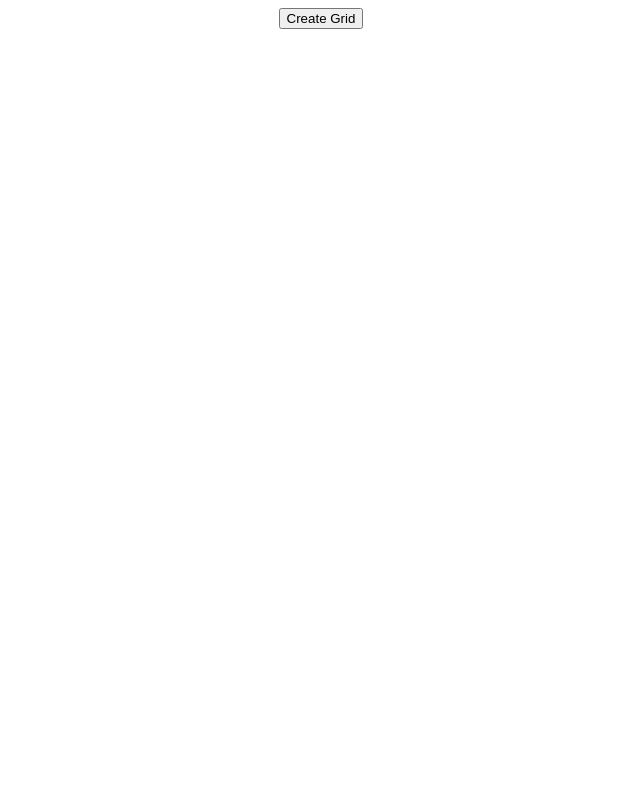
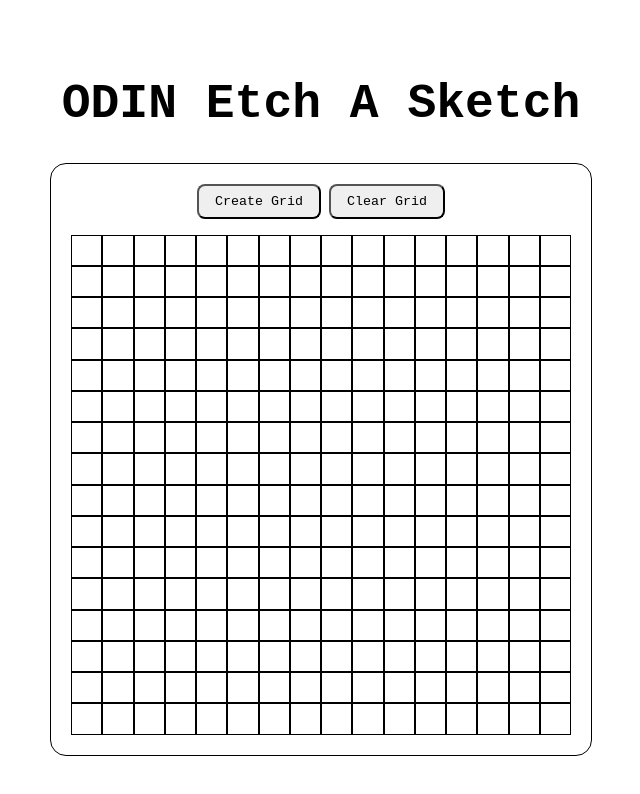
Before and after one commit to wipramgamurci/odin-etch-a-sketch, a plain HTML site: page index.html in a window 1280 px wide. Shown: the whole page, without its empty margins (319-959 px from the left). Drawn offline with Linux system fonts and the light colour scheme.

Commit message:
Enhance UI and add function
- create title
- create button set and clear grid
- wrap container and button into card
- checking user input if between 1 to 100
- create clear grid functionality

```diff
--- a/index.html
+++ b/index.html
@@ -7,7 +7,13 @@
     <script src="scripts/script.js" defer></script>
   </head>
   <body>
-    <button id="createGrid">Create Grid</button>
-    <div class="container"></div>
+    <h1 id="title">ODIN Etch A Sketch</h1>
+    <div class="outer-card">
+      <div class="header-button">
+        <button id="create-grid">Create Grid</button>
+        <button id="clear-grid">Clear Grid</button>
+      </div>
+      <div class="container"></div>
+    </div>
   </body>
 </html>
--- a/scripts/script.js
+++ b/scripts/script.js
@@ -1,6 +1,5 @@
-// const gridSize = 16;
+const createGridButton = document.querySelector("#create-grid");
 
-const createGridButton = document.querySelector("#createGrid");
 createGridButton.addEventListener("click", () => {
   let gridSize = prompt("masukan angka", 16);
   createGrid(gridSize);
@@ -9,16 +8,20 @@ createGridButton.addEventListener("click", () => {
 const container = document.querySelector(".container");
 
 const createGrid = (gridSize) => {
+  if (isNaN(gridSize) || gridSize < 1 || gridSize > 100) {
+    alert("Insert number from 1 to 100");
+  } else {
     container.innerHTML = "";
     for (let i = 0; i < gridSize * gridSize; i++) {
       const gridItem = document.createElement("div");
-    gridItem.setAttribute("class", "gridItem");
+      gridItem.setAttribute("class", "grid-item");
       gridItem.style.width = `${500 / gridSize - 2}px`;
       gridItem.style.height = `${500 / gridSize - 2}px`;
       container.appendChild(gridItem);
       gridItem.addEventListener("mouseover", () => {
         gridItem.style.backgroundColor = randomColor();
       });
+    }
   }
 };
 
@@ -31,4 +34,15 @@ const randomColor = () => {
   return color;
 };
 
-// createGrid(8);
+const clearGridButton = document.querySelector("#clear-grid");
+clearGridButton.addEventListener("click", () => {
+  clearGrid();
+});
+const clearGrid = () => {
+  gridItem = document.querySelectorAll(".grid-item");
+  gridItem.forEach((item) => {
+    item.style.backgroundColor = "white";
+  });
+};
+
+createGrid(16);
--- a/styles/style.css
+++ b/styles/style.css
@@ -1,10 +1,42 @@
+* {
+  font-family: monospace;
+}
+
 body {
   display: flex;
   flex-direction: column;
   align-items: center;
   justify-content: center;
-  gap: 24px;
+  height: 100vh;
+  padding: 0;
+  margin: 0;
 }
+
+#title {
+  font-size: 48px;
+}
+
+.outer-card {
+  padding: 20px;
+  border: 1px solid black;
+  border-radius: 16px;
+  display: flex;
+  flex-direction: column;
+  align-items: center;
+  justify-content: center;
+  gap: 16px;
+}
+
+.header-button {
+  display: flex;
+  gap: 8px;
+}
+
+.header-button button {
+  padding: 8px 16px;
+  border-radius: 8px;
+}
+
 .container {
   display: flex;
   flex-wrap: wrap;
@@ -12,6 +44,6 @@ body {
   height: 500px;
 }
 
-.gridItem {
+.grid-item {
   border: 1px solid black;
 }
```
Lines whose indentation alone changed are shown as unchanged.
